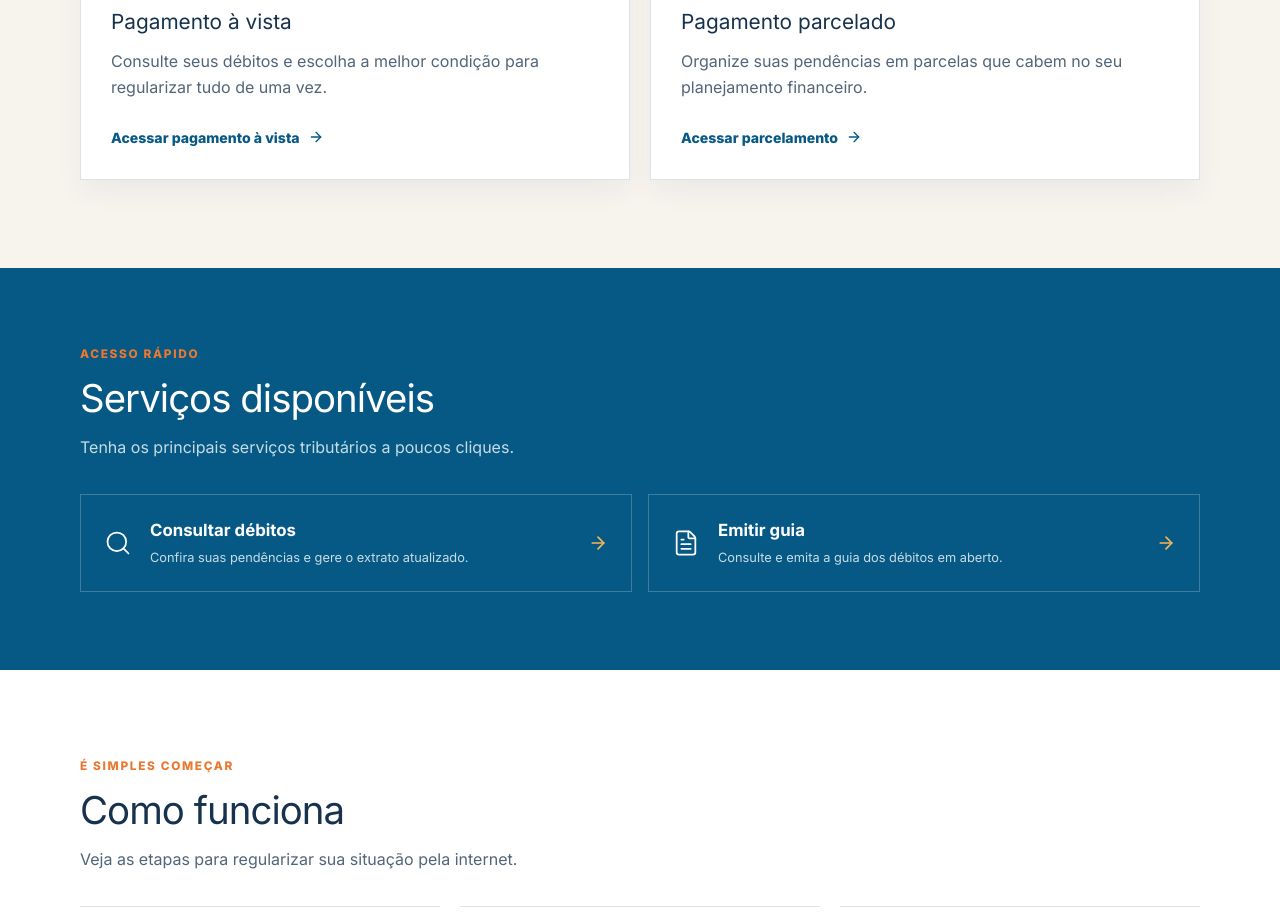
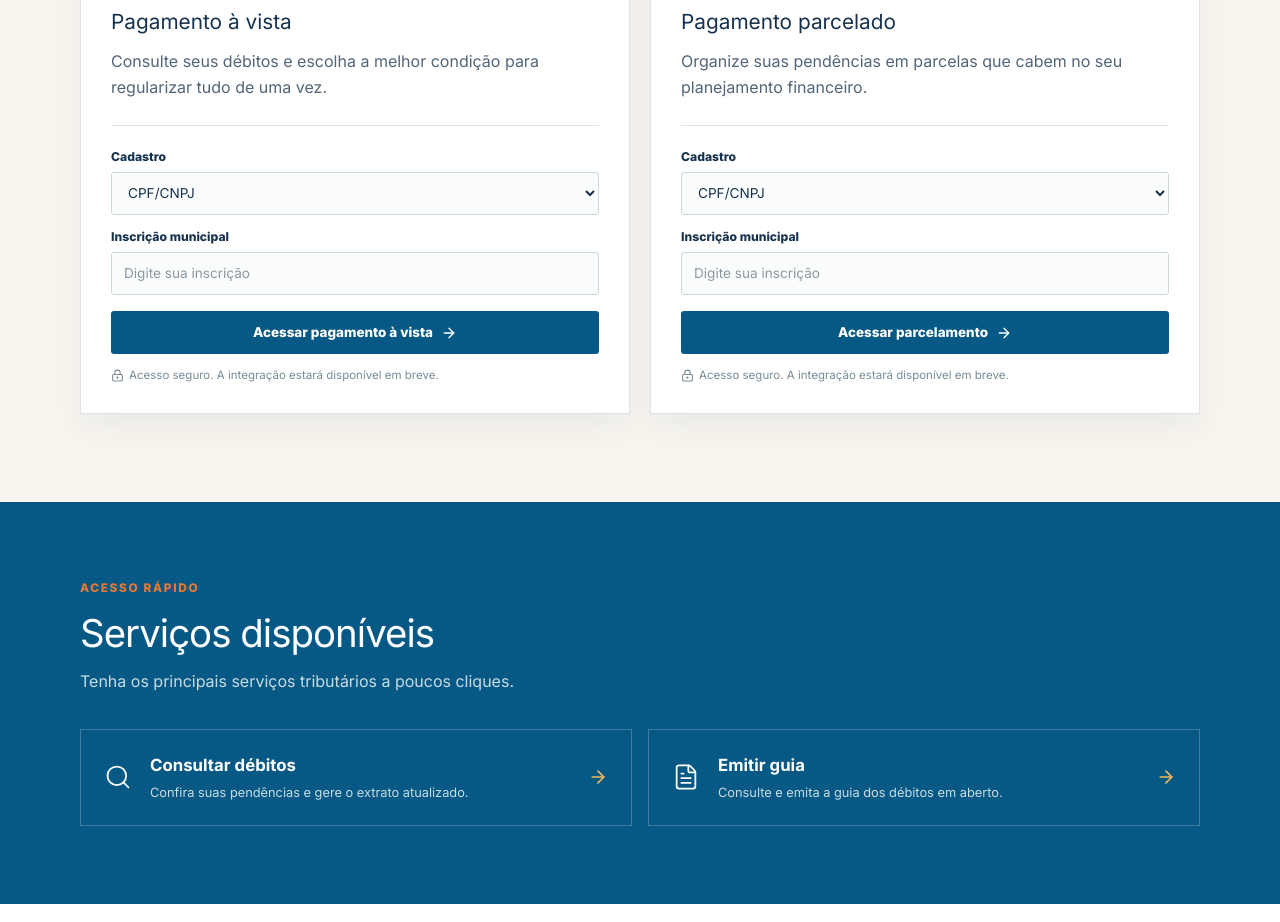
Before and after one commit to bezerrarodrigo/portal-parcelamento-mcz, a Next.js app: page / in a window 1280 px wide. Shown: the part 960-1882 px from the top of the page. Built offline with nearby package versions, Linux system fonts and the light colour scheme.

Commit message:
feat: adicionar formulário de negociação com opções de pagamento à vista e parcelado

```diff
--- /dev/null
+++ b/app/components/formulario-negociacao.tsx
@@ -0,0 +1,47 @@
+'use client';
+
+import { ArrowRight, LockKeyhole } from 'lucide-react';
+
+interface FormularioNegociacaoProps {
+  mode: 'vista' | 'parcelado';
+}
+
+export default function FormularioNegociacao({
+  mode,
+}: FormularioNegociacaoProps) {
+  const isVista = mode === 'vista';
+
+  return (
+    <form
+      className='negotiation-form'
+      onSubmit={(event) => event.preventDefault()}
+    >
+      <div className='form-field'>
+        <label htmlFor={`${mode}-cadastro`}>Cadastro</label>
+        <select id={`${mode}-cadastro`} name='cadastro' defaultValue='cpf-cnpj'>
+          <option value='cpf-cnpj'>CPF/CNPJ</option>
+          <option value='imovel'>Imóvel</option>
+          <option value='empresa-autonomo'>Empresa/Autônomo</option>
+        </select>
+      </div>
+      <div className='form-field'>
+        <label htmlFor={`${mode}-inscricao`}>Inscrição municipal</label>
+        <input
+          id={`${mode}-inscricao`}
+          name='inscricao'
+          placeholder='Digite sua inscrição'
+          inputMode='numeric'
+          autoComplete='off'
+        />
+      </div>
+      <button type='submit' className='form-submit'>
+        Acessar {isVista ? 'pagamento à vista' : 'parcelamento'}
+        <ArrowRight size={16} />
+      </button>
+      <p className='form-helper'>
+        <LockKeyhole size={13} />
+        Acesso seguro. A integração estará disponível em breve.
+      </p>
+    </form>
+  );
+}
--- a/app/globals.css
+++ b/app/globals.css
@@ -398,6 +398,78 @@ button:focus-visible {
   color: var(--ink-soft);
   line-height: 1.6;
 }
+.negotiation-form {
+  display: grid;
+  gap: 13px;
+  margin-top: 24px;
+  padding-top: 22px;
+  border-top: 1px solid var(--line);
+}
+.form-field {
+  display: grid;
+  gap: 6px;
+}
+.form-field label {
+  color: var(--ink);
+  font-size: 0.76rem;
+  font-weight: 800;
+}
+.form-field input,
+.form-field select {
+  width: 100%;
+  min-height: 43px;
+  padding: 0 12px;
+  border: 1px solid #cbd8dd;
+  border-radius: 3px;
+  color: var(--ink);
+  background: #fbfcfc;
+  font: inherit;
+  font-size: 0.85rem;
+}
+.form-field select {
+  cursor: pointer;
+}
+.form-field input::placeholder {
+  color: #8999a3;
+}
+.form-field input:focus,
+.form-field select:focus {
+  border-color: var(--blue);
+  outline: 3px solid rgba(7, 89, 133, 0.15);
+}
+.form-submit {
+  display: inline-flex;
+  min-height: 43px;
+  align-items: center;
+  justify-content: center;
+  gap: 8px;
+  margin-top: 3px;
+  padding: 0 16px;
+  border: 0;
+  border-radius: 3px;
+  color: white;
+  background: var(--blue);
+  cursor: pointer;
+  font: inherit;
+  font-size: 0.84rem;
+  font-weight: 800;
+  transition:
+    background-color 0.2s ease,
+    transform 0.2s ease;
+}
+.form-submit:hover {
+  background: var(--blue-deep);
+  transform: translateY(-1px);
+}
+.form-helper {
+  display: flex;
+  align-items: center;
+  gap: 5px;
+  margin: 0 !important;
+  color: #788b95 !important;
+  font-size: 0.72rem;
+  line-height: 1.4 !important;
+}
 .card-link {
   display: inline-flex;
   align-items: center;
--- a/app/page.tsx
+++ b/app/page.tsx
@@ -11,6 +11,7 @@ import {
   ShieldCheck,
   WalletCards,
 } from 'lucide-react';
+import FormularioNegociacao from './components/formulario-negociacao';
 
 const negotiationOptions = [
   {
@@ -20,6 +21,7 @@ const negotiationOptions = [
     icon: WalletCards,
     href: '/servicos/cidadao/guia',
     action: 'Acessar pagamento à vista',
+    mode: 'vista' as const,
   },
   {
     title: 'Pagamento parcelado',
@@ -28,6 +30,7 @@ const negotiationOptions = [
     icon: CalendarCheck,
     href: '/servicos/empresa/portal-negociacao-imovel',
     action: 'Acessar parcelamento',
+    mode: 'parcelado' as const,
   },
 ];
 
@@ -123,9 +126,7 @@ export default function Home() {
                   </div>
                   <h3>{option.title}</h3>
                   <p>{option.description}</p>
-                  <Link href={option.href} className='card-link'>
-                    {option.action} <ArrowRight size={16} />
-                  </Link>
+                  <FormularioNegociacao mode={option.mode} />
                 </article>
               );
             })}
```
